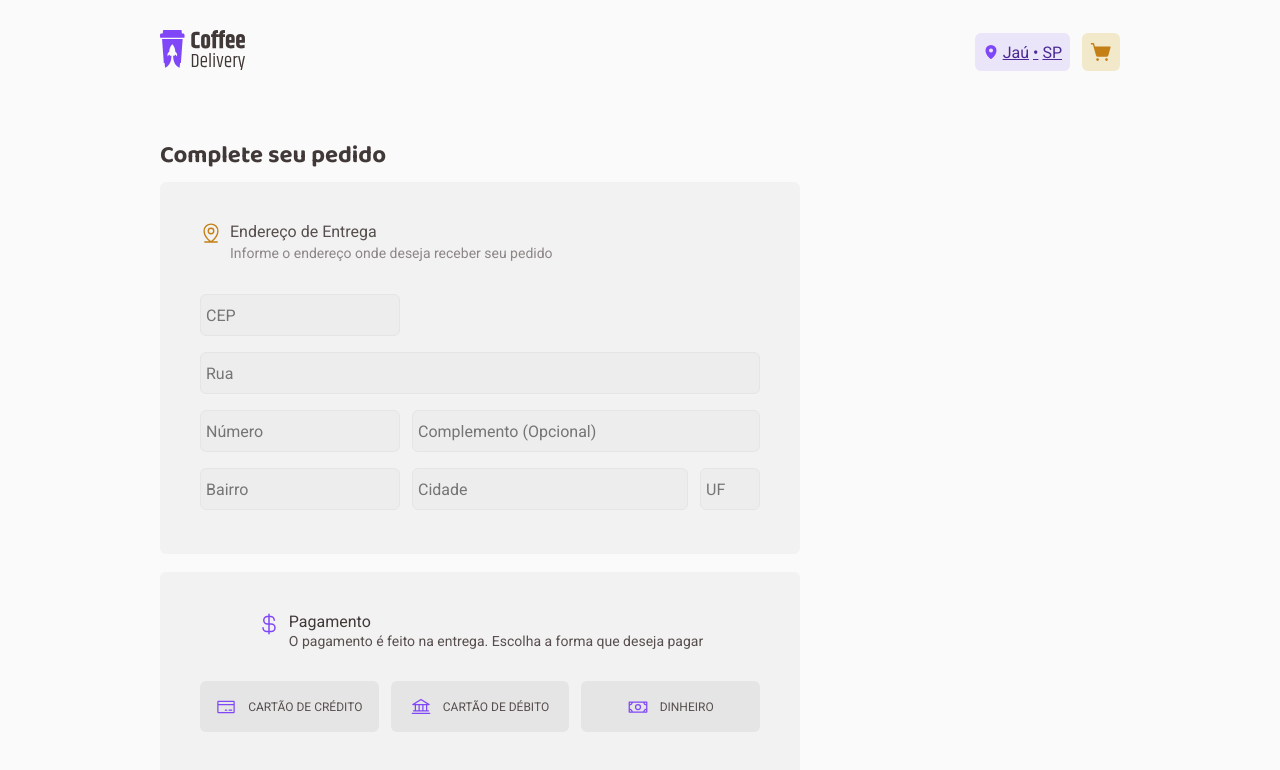
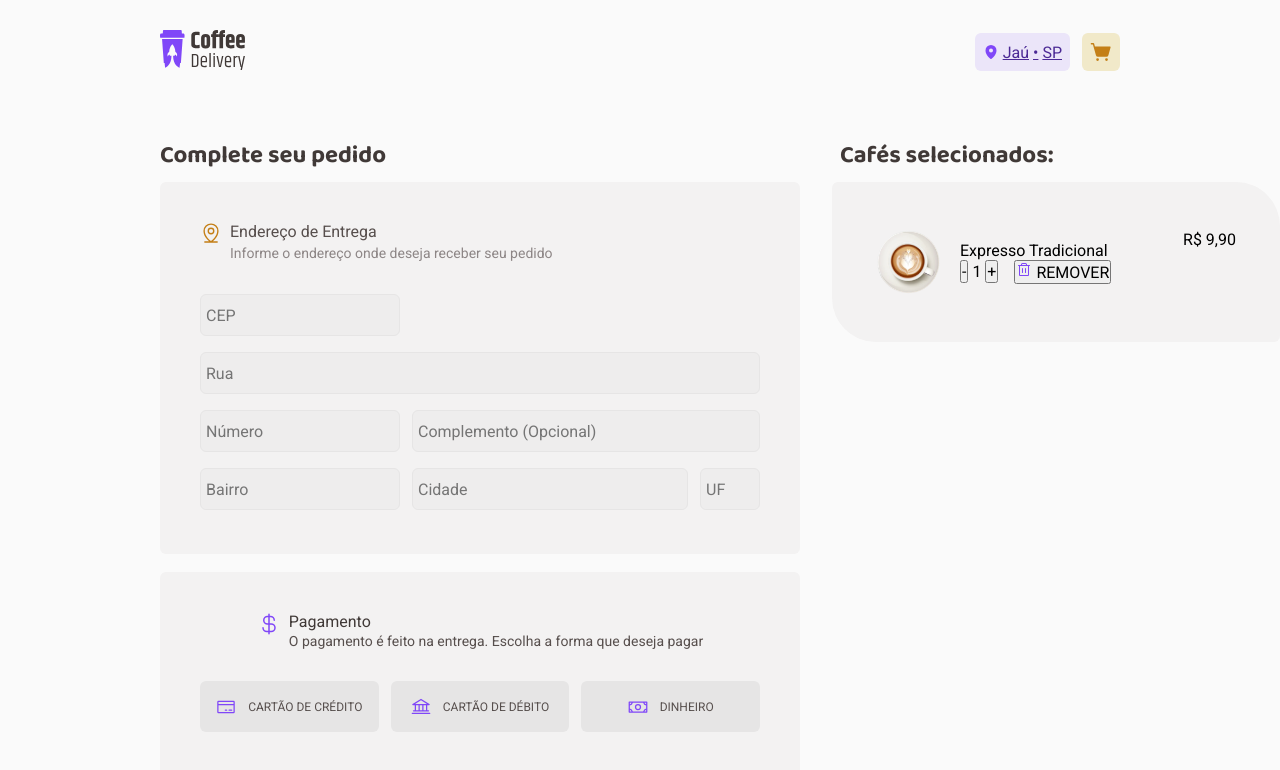
Before and after one commit to maathzzz/coffe-delivery, a React (Vite) app: page /checkout in a window 1280 px wide. Shown: the top 770 px of the page. Built offline with nearby package versions, Linux system fonts and the light colour scheme.

Commit message:
styling coffee cart

```diff
--- a/src/pages/Checkout/Checkout.module.css
+++ b/src/pages/Checkout/Checkout.module.css
@@ -1,7 +1,25 @@
+.checkout {
+    height: 63.313rem;
+    display: flex;
+    justify-content: center;
+    align-items: center;
+}
+
 .checkout h2 {
     font-family: 'Baloo 2';
     color: var(--gray-subtitle);
     position: absolute;
     left: 10rem;
     top: 8.5rem;
+    width: 20rem;
 }
+
+.checkout h3 {
+    font-family: 'Baloo 2';
+    font-size: 1.5rem;
+    color: var(--gray-subtitle);
+    position: absolute;
+    left: 52.5rem;
+    top: 8.5rem;
+    width: 20rem;
+}
--- /dev/null
+++ b/src/pages/Checkout/components/CartContainer/CartContainer.module.css
@@ -0,0 +1,15 @@
+.cartContainer {
+    display: flex;
+    flex-direction: column;
+    align-items: flex-start;
+    padding: 2.5rem;
+    gap: 1.5rem;
+
+    width: 28rem;
+
+    position: absolute;
+    left: 52rem;
+    top: 11.375rem;
+    background: var(--white-card);
+    border-radius: 6px 44px;
+}
--- /dev/null
+++ b/src/pages/Checkout/components/CartContainer/index.tsx
@@ -0,0 +1,10 @@
+import { CoffeeSelected } from '../CoffeeSelected'
+import styles from './CartContainer.module.css'
+
+export function CartContainer() {
+  return (
+    <div className={styles.cartContainer}>
+      <CoffeeSelected />
+    </div>
+  )
+}
--- /dev/null
+++ b/src/pages/Checkout/components/CoffeeSelected/CoffeeSelected.module.css
@@ -0,0 +1,27 @@
+.coffeeSelected {
+    display: flex;
+    flex-direction: row;
+    justify-content: space-between;
+    align-items: flex-start;
+    padding: 8px 4px;
+    gap: 3.688rem;
+
+    width: 368px;
+    height: 80px;
+}
+
+.info {
+    display: flex;
+    flex-direction: row;
+    align-items: center;
+    padding: 0px;
+    gap: 1.25rem;
+}
+
+.actions {
+    display: flex;
+    flex-direction: row;
+    align-items: center;
+    padding: 0px;
+    gap: 1rem;
+}
--- /dev/null
+++ b/src/pages/Checkout/components/CoffeeSelected/index.tsx
@@ -0,0 +1,31 @@
+import styles from './CoffeeSelected.module.css'
+import capuccino from '../../../../../public/capuccino.png'
+import { Trash } from '@phosphor-icons/react'
+
+export function CoffeeSelected() {
+  return (
+    <div className={styles.coffeeSelected}>
+        <div className={styles.info}>
+            <img src={capuccino} width={64}/>
+            <div className={styles.details}>
+                <span> Expresso Tradicional </span>
+                <div className={styles.actions}>
+                    <div className={styles.counter}>
+                        <button className={styles.minus}>
+                            -
+                        </button>
+                        <span> 1 </span>
+                        <button className={styles.plus}>
+                            +
+                        </button>
+                    </div>
+                    <button className={styles.cart}>
+                        <Trash color='#8047F8'/> REMOVER
+                    </button>
+                </div>
+            </div>
+        </div>
+        <span> R$ 9,90 </span>
+    </div>
+  )
+}
--- a/src/pages/Checkout/index.tsx
+++ b/src/pages/Checkout/index.tsx
@@ -1,6 +1,7 @@
+import { CartContainer } from './components/CartContainer'
 import styles from './Checkout.module.css'
-import { LocationForm } from './LocationForm/index'
-import { PaymentForm } from './PaymentForm'
+import { LocationForm } from './components/LocationForm/index'
+import { PaymentForm } from './components/PaymentForm'
 
 export function Checkout() {
     return (
@@ -8,6 +9,8 @@ export function Checkout() {
             <h2> Complete seu pedido </h2>
             <LocationForm />
             <PaymentForm />
+            <h3> Cafés selecionados:</h3>
+            <CartContainer />
 
         </div>
     )
```
Also changed, not shown: src/pages/Checkout/components/LocationForm/LocationForm.module.css (renamed from src/pages/Checkout/LocationForm/LocationForm.module.css), src/pages/Checkout/components/LocationForm/index.tsx (renamed from src/pages/Checkout/LocationForm/index.tsx), src/pages/Checkout/components/PaymentForm/PaymentForm.module.css (renamed from src/pages/Checkout/PaymentForm/PaymentForm.module.css), src/pages/Checkout/components/PaymentForm/index.tsx (renamed from src/pages/Checkout/PaymentForm/index.tsx).
